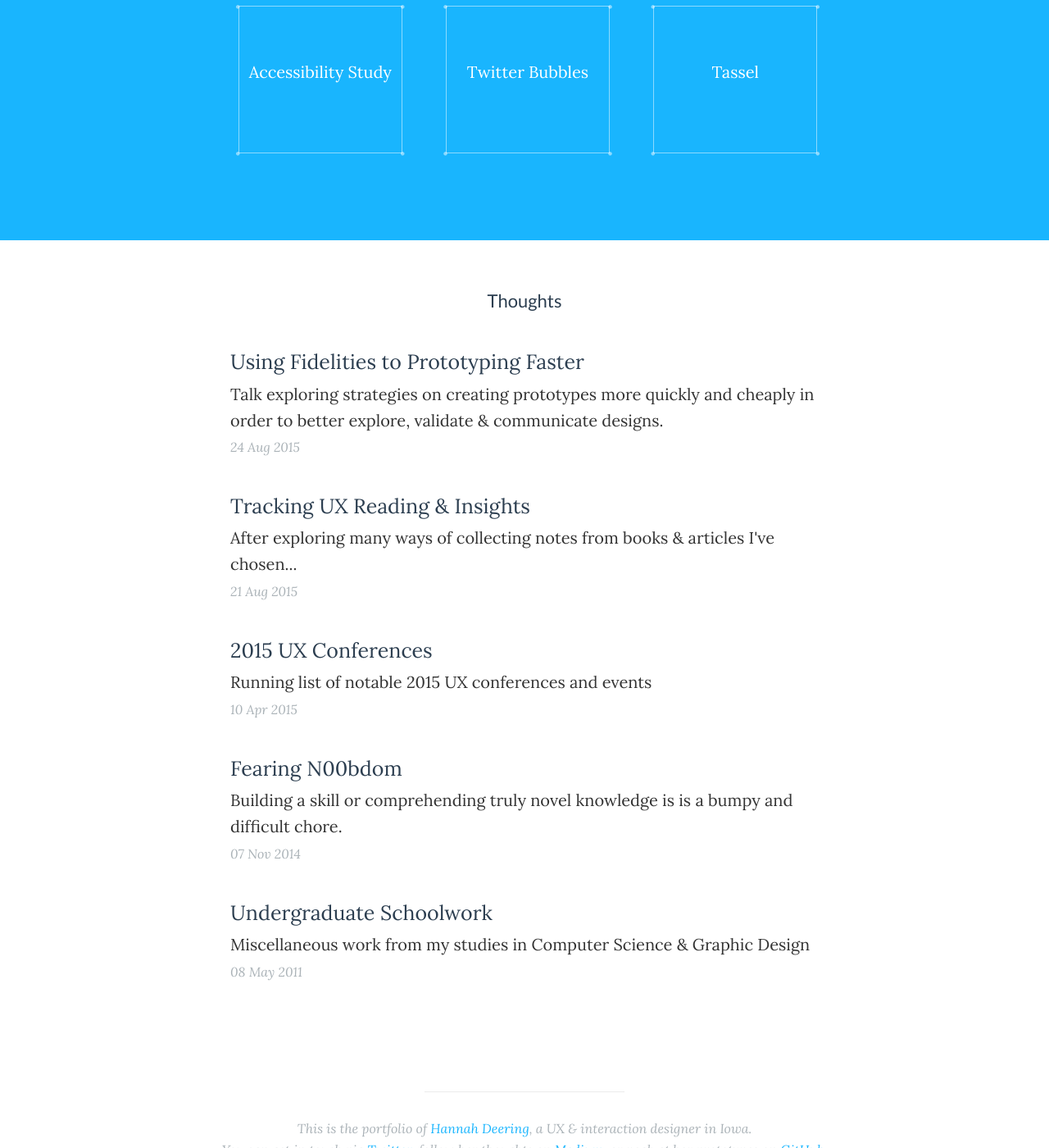
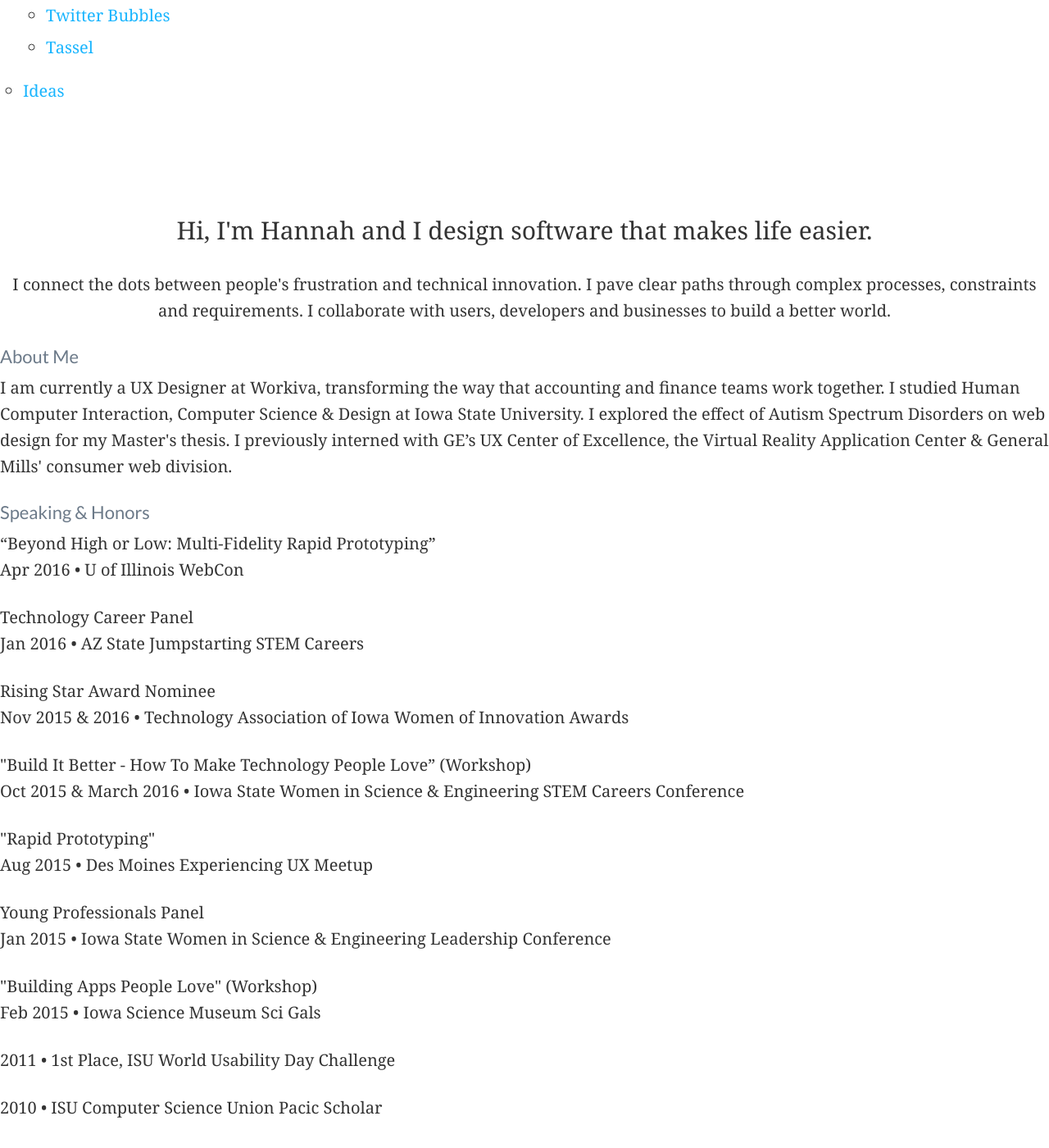
Before and after one commit to hannahd/hannahd.github.io, a Jekyll site: the page built from index.html, in a window 1280 px wide and 1400 px high, scrolled down 543 px. Shown: the whole window at 82% size. Built offline with Jekyll 4.4.1, drawn with Linux system fonts in a browser that asks for light colours; nearby versions of some CDN libraries; some of the changed text lies outside the part shown.

Commit message:
Back to the Basics
Stripping the old style, adding new home content and structure.

```diff
--- a/_config.yml
+++ b/_config.yml
@@ -1,8 +1,8 @@
 # Title of your blog; shows in the header
-name: HannahD · UX Designer
+name: Hannah · UX Designer
 
 # Description of your content (will only be used on Google Search)
-description: "This is the portfolio of Hannah Deering, an experience & interaction designer in Iowa."
+description: "This is the portfolio of Hannah, a UX designer at Workiva."
 
 # Your name. Will show in your footer + sidebar
 author: "Hannah Deering"
@@ -15,15 +15,15 @@ baseurl: ""
 
 twitter: hannahd_ux
 github: hannahd
+email: ux.hannahd@gmail.com
 
 # Google Analytics (you may want to changes these with yours or even delete :)
 
 ga_domain: hannahd.github.io
-ga_tracking_id: UA-40008149-1
+ga_tracking_id: UA-55586728-1
 
 # Other (refer to http://jekyllrb.com/docs/home/ for further details on the below)
 markdown: kramdown
 permalink: pretty
-highlighter: pygments
 
 exclude: [vendor]
--- /dev/null
+++ b/_layouts/new-default.html
@@ -0,0 +1,89 @@
+<!DOCTYPE html>
+<!--[if lt IE 7]>      <html class="no-js lt-ie9 lt-ie8 lt-ie7"> <![endif]-->
+<!--[if IE 7]>         <html class="no-js lt-ie9 lt-ie8"> <![endif]-->
+<!--[if IE 8]>         <html class="no-js lt-ie9"> <![endif]-->
+<!--[if gt IE 8]><!-->
+<html class="no-js">
+<!--<![endif]-->
+
+<head profile="http://www.w3.org/2005/10/profile">
+    <link rel="icon" type="image/x-icon" href="{{ site.baseurl| split: '/' | join:'/' }}/assets/img/favicon.ico">
+    <title>{{ site.name }}</title>
+    <meta charset="utf-8">
+    <meta http-equiv="X-UA-Compatible" content="IE=edge,chrome=1">
+    <meta http-equiv="content-language" content="en-gb" />
+    <meta name="description" content="{{ site.description }}">
+    <meta name="viewport" content="width=device-width, initial-scale=1, maximum-scale=1">
+    <link href="//fonts.googleapis.com/css?family=Lato:400,700" rel="stylesheet" type="text/css">
+    <link rel="stylesheet" type="text/css" href="{{ site.baseurl| split: '/' | join:'/' }}/css/main.css" />
+    <link href="https://cdnjs.cloudflare.com/ajax/libs/lightbox2/2.7.1/css/lightbox.css" rel="stylesheet" />
+    <link href="http://code.ionicframework.com/ionicons/2.0.1/css/ionicons.min.css" rel="stylesheet" />
+
+
+    <link href="atom.xml" type="application/atom+xml" rel="alternate" title="Site ATOM Feed">
+</head>
+
+<body>
+    <!--[if lt IE 7]>
+        <p class="chromeframe">You are using an <strong>outdated</strong> browser. Please <a href="http://browsehappy.com/">upgrade your browser</a> to improve your experience.</p>
+    <![endif]-->
+    <header>
+        <div id="logo"><a href="{{ site.baseurl | split:'/' | join:'/' | append:'/'  }}">Hannah</a></div>
+        <div>UX Designer</div>
+        <nav>
+            <ul>
+                <li>@<a href="http://twitter.com/{{ site.twitter }}">{{ site.twitter }}</a></li>
+                <li><a href="mailto:{{site.email}}">{{ site.email }}</a></li>
+            </ul>
+        </nav>
+        <nav>
+            <ul>
+                <li><a href="{{ site.baseurl | split:'/' | join:'/' | append:'/'  }}">About</a></li>
+                <li><a href="">About Me</a></li>
+                <li><a href="">Process</a></li>
+                {% if site.categories.project %}
+                <li>Projects
+                    <ul>
+                        {% for post in site.categories.project %}
+                        <li itemscope itemtype="http://schema.org/BlogPosting">
+                            <a href="{{ site.baseurl }}{{ post.url }}" itemprop="url">
+                                {{ post.title }}
+                            </a>
+                        </li>
+                        {% endfor %}
+                    </ul>
+                </li>
+                {% endif %}
+                <li><a href="">Ideas</a></li>
+            </ul>
+        </nav>
+    </header>
+    <main role="main">
+        {{ content }}
+    </main>
+
+    <script src="{{ site.baseurl }}/js/main.js"></script>
+    <script src="https://cdnjs.cloudflare.com/ajax/libs/jquery/1.11.0/jquery.min.js"></script>
+    <script src="https://cdnjs.cloudflare.com/ajax/libs/lightbox2/2.7.1/js/lightbox.min.js"></script>
+
+    {% comment %} Google Analytics {% endcomment %} {% if site.ga_tracking_id %}
+    <script>
+        (function(i, s, o, g, r, a, m) {
+            i['GoogleAnalyticsObject'] = r;
+            i[r] = i[r] || function() {
+                (i[r].q = i[r].q || []).push(arguments)
+            }, i[r].l = 1 * new Date();
+            a = s.createElement(o),
+                m = s.getElementsByTagName(o)[0];
+            a.async = 1;
+            a.src = g;
+            m.parentNode.insertBefore(a, m)
+        })(window, document, 'script', '//www.google-analytics.com/analytics.js', 'ga');
+
+        ga('create', '{{ site.ga_tracking_id }}', 'auto');
+        ga('send', 'pageview');
+    </script>
+    {% endif %}
+</body>
+
+</html>
--- a/_scss/main.scss
+++ b/_scss/main.scss
@@ -1,4 +1,4 @@
-// Based off: Hikari v2.01 by Mathieu Mayer-Mazzoli http://m3xm.github.io
+// Based off: Hikari v2.01 by Mathieu Mayer-Mazzoli - http://m3xm.github.io
 
 // Base
 @import '../_scss/base/reset';
@@ -7,7 +7,6 @@
 @import '../_scss/base/global';
 
 // Components
-@import '../_scss/components/syntax';
 
 // Partials
 @import '../_scss/partials/header';
--- a/_scss/pages/_home.scss
+++ b/_scss/pages/_home.scss
@@ -1,4 +1,4 @@
-#case-studies, #experiments, #thoughts{
+/*#case-studies, #experiments, #thoughts{
   padding: 3em 2em;
   h4{
       color:white;
--- a/_scss/pages/_posts.scss
+++ b/_scss/pages/_posts.scss
@@ -1,4 +1,4 @@
-section {
+/*section {
     width: 100%;
     max-width: 740px;
     margin: 7.5em auto $spacing-s;
@@ -119,4 +119,4 @@ section {
     #home:hover .nav-title {
         display: inline;
     }
-}
+}*/
--- a/_scss/partials/_header.scss
+++ b/_scss/partials/_header.scss
@@ -1,4 +1,4 @@
-header {
+/*header {
   width: 100%;
   @extend %padding-large;
   background-image: url('../assets/img/hannahd_x2.png');
@@ -22,3 +22,4 @@ header {
 
     }
 }
+*/
--- a/index.html
+++ b/index.html
@@ -1,55 +1,29 @@
 ---
-layout: default
+layout: new-default
 title: Homepage
 ---
+<article id="home">
+    <h3>Hi, I'm Hannah and I design software that makes life easier.</h3>
+    <p>I connect the dots between people's frustration and technical innovation. I pave clear paths through complex processes, constraints and requirements. I collaborate with users, developers and businesses to build a better world.</p>
+</article>
 
-<header id="home">
-    <h1>Hi, I’m Hannah</h1>
-    <h3>I transform innovative ideas into delightful&nbsp;products.</h3>
-</header>
+<article id="about">
+    <h4>About Me</h4>
+    <p>I am currently a UX Designer at Workiva, transforming the way that accounting and finance teams work together. I studied Human Computer Interaction, Computer Science &amp; Design at Iowa State University. I explored the effect of Autism Spectrum Disorders
+        on web design for my Master's thesis. I previously interned with GE’s UX Center of Excellence, the Virtual Reality Application Center &amp; General Mills' consumer web division. </p>
+</article>
 
-{% if site.categories.project %}
-<div id="case-studies">
-    <h4>Case Studies</h4>
-    <ul class="features">
-        {% for post in site.categories.project %}
-        <li itemscope itemtype="http://schema.org/BlogPosting">
-            <a href="{{ site.baseurl }}{{ post.url }}" itemprop="url">
-                    <p itemprop="name headline">{{ post.title }} <small><br/>{{ post.tagline }}</small></p>
-            </a>
-        </li>
-        {% endfor %}
-    </ul>
-</div>
-{% endif %}
-
-{% if site.categories.experiment %}
-<div id="experiments">
-    <h4>Experiments</h4>
-    <ul class="features">
-        {% for post in site.categories.experiment %}
-        <li itemscope itemtype="http://schema.org/BlogPosting">
-            <a href="{{ site.baseurl }}{{ post.url }}" itemprop="url"><p itemprop="name headline">{{ post.title }}<small><br/>{{ post.tagline }}</small></p>
-            </a>
-        </li>
-        {% endfor %}
-    </ul>
-</div>
-{% endif %}
-
-{% if site.categories.blog %}
-<div id="thoughts">
-    <h4>Thoughts</h4>
-    <ul class="posts">
-        {% for post in site.categories.blog %}
-        <li itemscope itemtype="http://schema.org/BlogPosting">
-            <a href="{{ site.baseurl }}{{ post.url }}" itemprop="url"><p itemprop="name headline">{{ post.title }}</p></a>
-            <p class="description">{{ post.tagline }}</p>
-            <p class="time"><time datetime="{{ post.date | date_to_xmlschema }}" itemprop="datePublished">
-                        {{ post.date | date_to_string }}
-                    </time></p>
-        </li>
-        {% endfor %}
-    </ul>
-</div>
-{% endif %}
+<article id="about">
+    <h4>Speaking &amp; Honors</h4>
+    <p>“Beyond High or Low: Multi-Fidelity Rapid Prototyping” <br> Apr 2016 • U of Illinois WebCon</p>
+    <p>Technology Career Panel <br> Jan 2016 • AZ State Jumpstarting STEM Careers</p>
+    <p>Rising Star Award Nominee <br> Nov 2015 &amp; 2016 • Technology Association of Iowa Women of Innovation Awards</p>
+    <p>"Build It Better - How To Make Technology People Love” (Workshop)
+        <br> Oct 2015 &amp; March 2016 • Iowa State Women in Science &amp; Engineering STEM Careers Conference</p>
+    <p>"Rapid Prototyping" <br> Aug 2015 • Des Moines Experiencing UX Meetup</p>
+    <p>Young Professionals Panel <br> Jan 2015 • Iowa State Women in Science &amp; Engineering Leadership Conference</p>
+    <p>"Building Apps People Love" (Workshop) <br> Feb 2015 • Iowa Science Museum Sci Gals</p>
+    <p>2011 • 1st Place, ISU World Usability Day Challenge</p>
+    <p>2010 • ISU Computer Science Union Pacic Scholar</p>
+    <p>2009 • ISU Women in Sci &amp; Eng Ada Hayden Scholar</p>
+</article>
```
Also changed, not shown: _scss/base/_global.scss (+2 -5 lines), _scss/base/_variables.scss (+23 -12 lines), _scss/components/_syntax.scss (deleted, +0 -88 lines).
